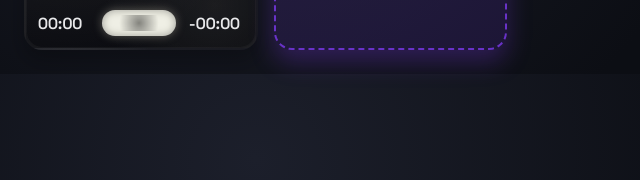
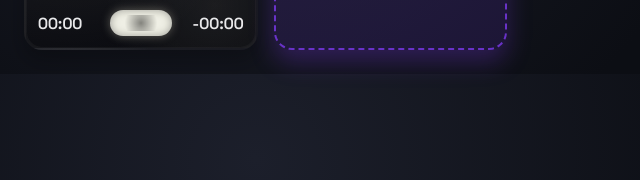
Before and after one commit to JavierGonzalezMarti/Sounboard-online, a website with bundled scripts: page index.html in a window 1280 px wide. Shown: the part 352-532 px from the top of the page, 0-640 px from the left. Built offline with nearby package versions, Linux system fonts and the light colour scheme.

Commit message:
correcciones

```diff
--- a/styles.css
+++ b/styles.css
@@ -418,13 +418,14 @@ body {
 }
 
 .pad-tiempos {
-  display: grid;
-  grid-template-columns: 74px 34px 74px;
+  display: flex;
   align-items: center;
+  justify-content: space-between;
   font-weight: 600;
   color: var(--pad-text-color);
   gap: 10px;
   width: 100%;
+  margin-top: auto;
 }
 
 .pad-tiempos span {
@@ -440,7 +441,7 @@ body {
 
 .pad-tiempos .tiempo-restante {
   text-align: right;
-  justify-self: end;
+  margin-left: auto;
 }
 
 .pad.reproduciendo .pad-tiempos {
@@ -457,7 +458,7 @@ body {
   height: 26px;
   border-radius: 999px;
   position: relative;
-  justify-self: center;
+  margin: 0 auto;
   background: conic-gradient(
     var(--pad-color-borde) 0deg var(--angulo-restante, 360deg),
     rgba(255, 255, 255, 0.08) var(--angulo-restante, 360deg) 360deg
```
